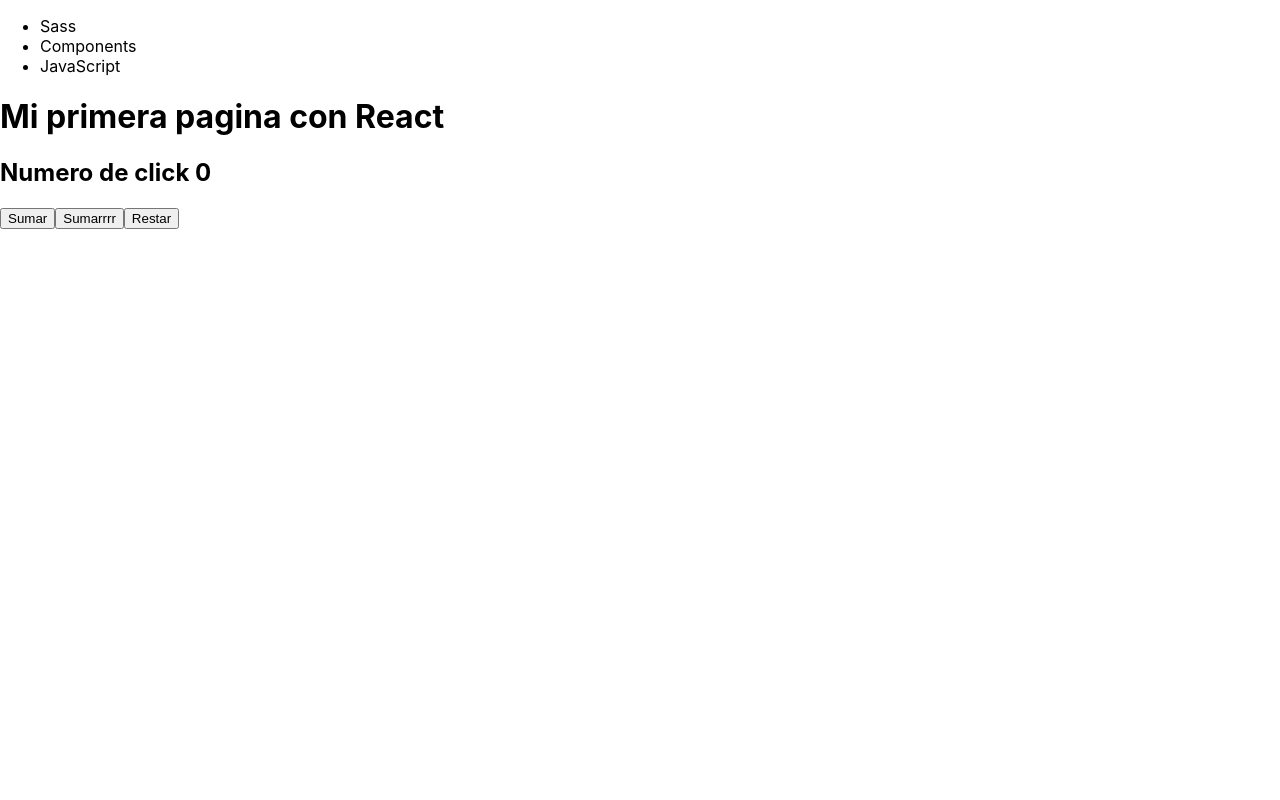
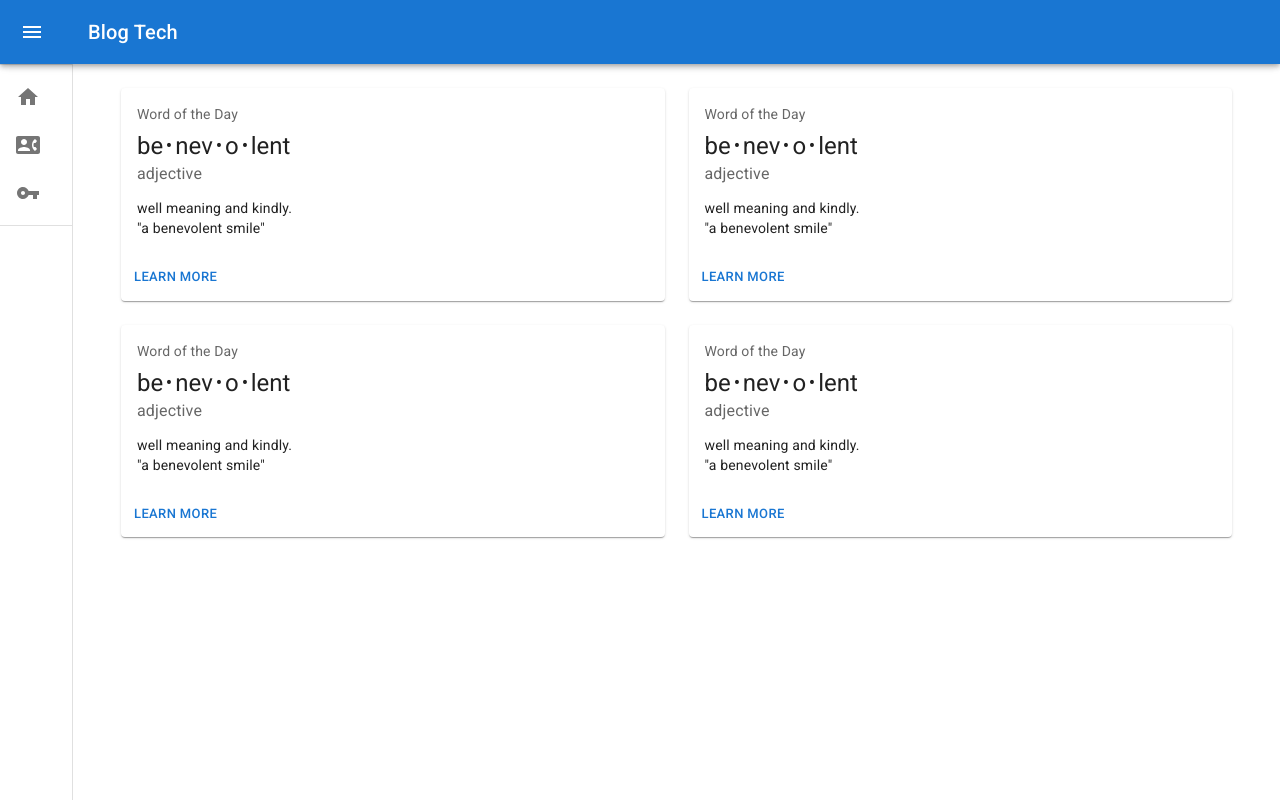
Before and after one commit to linder3hs/blog-tech-web, a React (Create React App) app: page / in a window 1280 px wide. Built offline with nearby package versions, Linux system fonts and the light colour scheme.

Commit message:
init home

```diff
--- /dev/null
+++ b/src/components/AppBar/index.jsx
@@ -0,0 +1,18 @@
+import { AppBar, Box, Toolbar, Typography, Button } from "@mui/material";
+
+const MainBar = () => {
+  return (
+    <Box sx={{ flexGrow: 1 }}>
+      <AppBar position="static">
+        <Toolbar>
+          <Typography variant="h6" component="div" sx={{ flexGrow: 1 }}>
+            Blog Tech
+          </Typography>
+          <Button color="inherit">Login</Button>
+        </Toolbar>
+      </AppBar>
+    </Box>
+  );
+};
+
+export default MainBar;
--- a/src/components/Drawer/index.jsx
+++ b/src/components/Drawer/index.jsx
@@ -1,5 +1,6 @@
 import * as React from "react";
 import { styled, useTheme } from "@mui/material/styles";
+import { Link } from "react-router-dom";
 import {
   Box,
   Toolbar,
@@ -17,8 +18,7 @@ import ChevronRightIcon from "@mui/icons-material/ChevronRight";
 import ListItem from "@mui/material/ListItem";
 import ListItemIcon from "@mui/material/ListItemIcon";
 import ListItemText from "@mui/material/ListItemText";
-import InboxIcon from "@mui/icons-material/MoveToInbox";
-import MailIcon from "@mui/icons-material/Mail";
+import { options } from "./options";
 
 const drawerWidth = 240;
 
@@ -134,26 +134,14 @@ const MiniDrawer = (props) => {
         </DrawerHeader>
         <Divider />
         <List>
-          {["Inbox", "Starred", "Send email", "Drafts"].map((text, index) => (
-            <ListItem button key={text}>
-              <ListItemIcon>
-                {index % 2 === 0 ? <InboxIcon /> : <MailIcon />}
-              </ListItemIcon>
-              <ListItemText primary={text} />
+          {options.map((option, index) => (
+            <ListItem button key={index} component={Link} to={option.route}>
+              <ListItemIcon>{option.icon}</ListItemIcon>
+              <ListItemText primary={option.name} />
             </ListItem>
           ))}
         </List>
         <Divider />
-        <List>
-          {["All mail", "Trash", "Spam"].map((text, index) => (
-            <ListItem button key={text}>
-              <ListItemIcon>
-                {index % 2 === 0 ? <InboxIcon /> : <MailIcon />}
-              </ListItemIcon>
-              <ListItemText primary={text} />
-            </ListItem>
-          ))}
-        </List>
       </Drawer>
       <Box component="main" sx={{ flexGrow: 1, p: 3 }}>
         <DrawerHeader />
--- /dev/null
+++ b/src/components/Drawer/options.js
@@ -0,0 +1,21 @@
+import HomeIcon from "@mui/icons-material/Home";
+import ContactPhoneIcon from "@mui/icons-material/ContactPhone";
+import VpnKeyIcon from "@mui/icons-material/VpnKey";
+
+export const options = [
+  {
+    name: "Home",
+    icon: <HomeIcon />,
+    route: "/",
+  },
+  {
+    name: "Contacto",
+    icon: <ContactPhoneIcon />,
+    route: "/contact",
+  },
+  {
+    name: "Login",
+    icon: <VpnKeyIcon />,
+    route: "/login",
+  },
+];
--- /dev/null
+++ b/src/components/HistoryCard/index.jsx
@@ -0,0 +1,44 @@
+import * as React from "react";
+import Box from "@mui/material/Box";
+import Card from "@mui/material/Card";
+import CardActions from "@mui/material/CardActions";
+import CardContent from "@mui/material/CardContent";
+import Button from "@mui/material/Button";
+import Typography from "@mui/material/Typography";
+
+const bull = (
+  <Box
+    component="span"
+    sx={{ display: "inline-block", mx: "2px", transform: "scale(0.8)" }}
+  >
+    •
+  </Box>
+);
+
+const HistoryCard = () => {
+  return (
+    <Card sx={{ minWidth: 275 }}>
+      <CardContent>
+        <Typography sx={{ fontSize: 14 }} color="text.secondary" gutterBottom>
+          Word of the Day
+        </Typography>
+        <Typography variant="h5" component="div">
+          be{bull}nev{bull}o{bull}lent
+        </Typography>
+        <Typography sx={{ mb: 1.5 }} color="text.secondary">
+          adjective
+        </Typography>
+        <Typography variant="body2">
+          well meaning and kindly.
+          <br />
+          {'"a benevolent smile"'}
+        </Typography>
+      </CardContent>
+      <CardActions>
+        <Button size="small">Learn More</Button>
+      </CardActions>
+    </Card>
+  );
+};
+
+export default HistoryCard;
--- /dev/null
+++ b/src/components/index.jsx
@@ -0,0 +1,7 @@
+export { default as MainBar } from "./AppBar";
+
+export { default as Drawer } from "./Drawer";
+
+export { default as NavBar } from "./NavBar";
+
+export { default as HistoryCard } from "./HistoryCard";
--- /dev/null
+++ b/src/router/RouterLayout/index.js
@@ -0,0 +1,19 @@
+import { Drawer } from "../../components";
+import { Route } from "react-router-dom";
+
+const RouterWithLayout = (props) => {
+  const { layout: Layout, element: Element, ...rest } = props;
+
+  return (
+    <Route
+      {...rest}
+      render={(matchProps) => (
+        <Drawer>
+          <Element {...matchProps} />
+        </Drawer>
+      )}
+    />
+  );
+};
+
+export default RouterWithLayout;
--- a/src/router/index.js
+++ b/src/router/index.js
@@ -1,15 +1,24 @@
-import { BrowserRouter, Routes, Route, Link } from "react-router-dom";
-import Drawer from "../components/Drawer";
+import RouterWithLayout from "./RouterLayout";
+import { BrowserRouter, Routes, Route } from "react-router-dom";
+import { Drawer, MainBar } from "../components";
 import { LoginView, ContactView, HomeView } from "../views";
 
 const Router = () => {
   return (
     <BrowserRouter>
-      <Routes>
-        <Route path="/" element={<HomeView />} />
-        <Route path="/login" element={<LoginView />} />
-        <Route path="/contact" element={<ContactView />} />
-      </Routes>
+      <Drawer>
+        <Routes>
+          <Route path="/" element={<HomeView />} />
+          <Route path="/contact" element={<ContactView />} />
+          <Route path="/login" element={<LoginView />} />
+        </Routes>
+      </Drawer>
+
+      {/* <MainBar>
+        <Routes>
+          <Route path="/login" element={<LoginView />} />
+        </Routes>
+      </MainBar> */}
     </BrowserRouter>
   );
 };
--- a/src/views/Home/index.jsx
+++ b/src/views/Home/index.jsx
@@ -1,36 +1,24 @@
-import { useState, useEffect } from "react";
-import NavBar from "../../components/NavBar";
+import { Container, Grid } from "@mui/material";
+import { HistoryCard } from "../../components";
 
 const Home = () => {
-  const [count, setCount] = useState(0);
-
-  // Ahora vamos a modificar el esta de count
-  const handleSumCount = (e) => {
-    console.log("evento", e);
-    setCount(count + 1);
-  };
-
-  const handleLessCount = () => setCount(count - 1);
-
-  useEffect(() => {
-    console.log("useEffect");
-    // Esto evita que se vuelva un bucle infinito
-    document.title = `Click en la pagina ${count}`;
-    // Quiero que esto se ejecute cada vez que count cambie
-    // Cada vez que count cambie este useEffect se ejecutara
-  }, [count]);
-
   return (
-    <div>
-      <NavBar />
-      <h1>Mi primera pagina con React</h1>
-      <h2>Numero de click {count}</h2>
-      <button onClick={handleSumCount}>Sumar</button>
-      {/* Esto podemos usarlo cuando necesitemos pasarle paramtros */}
-      {/* Cuando este tipo de invocacion no se ejecuta al iniciar el render */}
-      <button onClick={(e) => handleSumCount(e)}>Sumarrrr</button>
-      <button onClick={handleLessCount}>Restar</button>
-    </div>
+    <Container maxWidth="xl">
+      <Grid container spacing={3}>
+        <Grid item xs={12} sm={6}>
+          <HistoryCard />
+        </Grid>
+        <Grid item xs={12} sm={6}>
+          <HistoryCard />
+        </Grid>
+        <Grid item xs={12} sm={6}>
+          <HistoryCard />
+        </Grid>
+        <Grid item xs={12} sm={6}>
+          <HistoryCard />
+        </Grid>
+      </Grid>
+    </Container>
   );
 };
 
```
